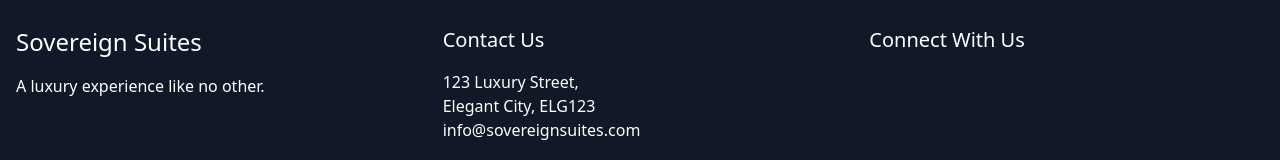
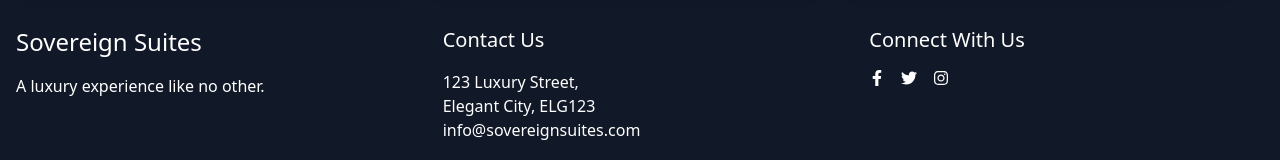
Before and after one commit to fahimneo/artisan-haven, a React (Vite) app: page / in a window 1280 px wide. Shown: the part 1582-1742 px from the top of the page. Built offline with nearby package versions, Linux system fonts and the light colour scheme; no server answers.

Commit message:
React Icon added

```diff
--- a/src/Pages/Footer/Footer.jsx
+++ b/src/Pages/Footer/Footer.jsx
@@ -1,3 +1,5 @@
+import { FaFacebookF, FaInstagram, FaTwitter } from "react-icons/fa";
+
 const Footer = () => {
   return (
     <>
@@ -18,17 +20,23 @@ const Footer = () => {
             <ul className="flex">
               <li className="mr-4">
                 <a href="#" className="text-white hover:text-gray-400">
-                  <i className="fab fa-facebook"></i>
+                  <i className="fab fa-facebook">
+                    <FaFacebookF />
+                  </i>
                 </a>
               </li>
               <li className="mr-4">
                 <a href="#" className="text-white hover:text-gray-400">
-                  <i className="fab fa-twitter"></i>
+                  <i className="fab fa-twitter">
+                    <FaTwitter />
+                  </i>
                 </a>
               </li>
               <li className="mr-4">
                 <a href="#" className="text-white hover:text-gray-400">
-                  <i className="fab fa-instagram"></i>
+                  <i className="fab fa-instagram">
+                    <FaInstagram />
+                  </i>
                 </a>
               </li>
             </ul>
```
